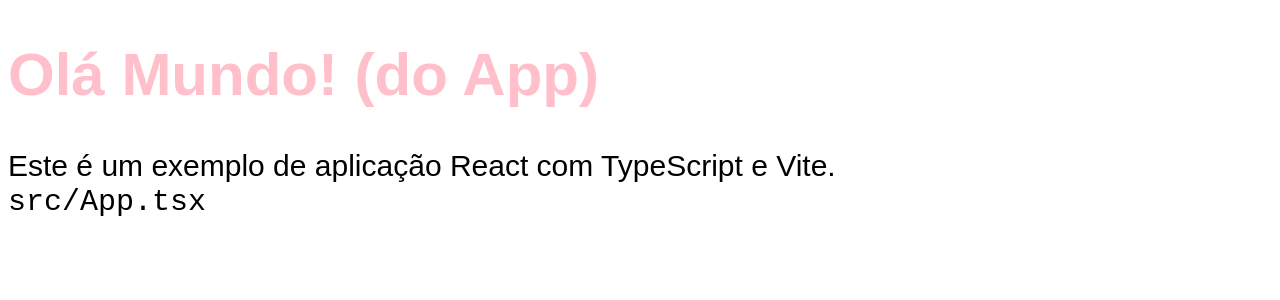
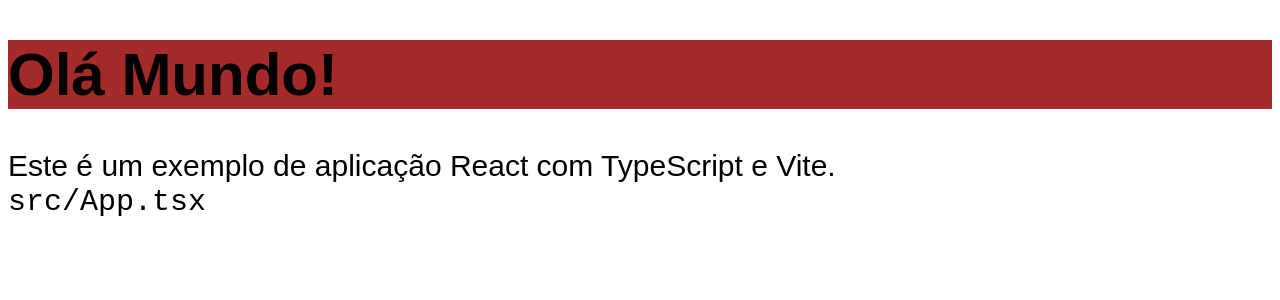
Before and after one commit to Bisdcode/chronos-pomodoro, a React (Vite) app: page / in a window 1280 px wide. Shown: the top 300 px of the page. Built offline with nearby package versions, Linux system fonts and the light colour scheme.

Commit message:
css module

```diff
--- a/src/App.tsx
+++ b/src/App.tsx
@@ -1,12 +1,14 @@
+import { Heading } from './components/Heading';
+
 import './styles/theme.css';
 import './styles/global.css';
 
 function App() {
-    console.log("OI")
+    console.log("Oi")
 
     return (
     <div>
-        <h1>Olá Mundo! (do App)</h1>
+        <Heading/>
         <p>
             Este é um exemplo de aplicação React com TypeScript e Vite.
             <br />
--- /dev/null
+++ b/src/components/Heading.module.css
@@ -0,0 +1,8 @@
+.heading {
+    background: brown;
+    color: black;
+}
+
+.cyan {
+    color: cyan
+}
--- /dev/null
+++ b/src/components/Heading.tsx
@@ -0,0 +1,5 @@
+import styles from './Heading.module.css';
+
+export function Heading() {
+    return <h1 className={styles.heading}>Olá Mundo!</h1>
+}
--- a/src/styles/global.css
+++ b/src/styles/global.css
@@ -6,3 +6,7 @@
 h1 {
     color: var(--primary);
 }
+
+.heading {
+    background-color: blue;
+}
```
